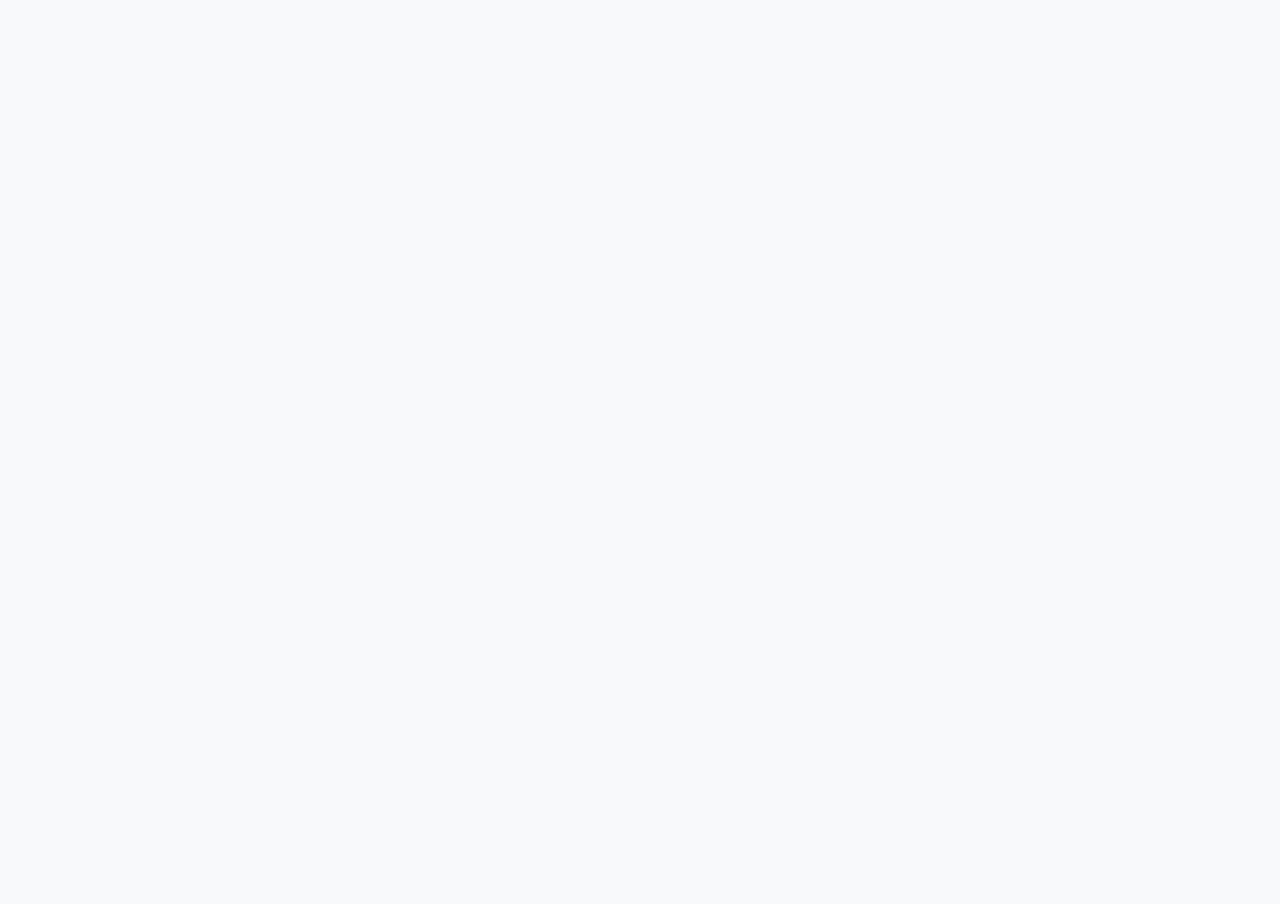
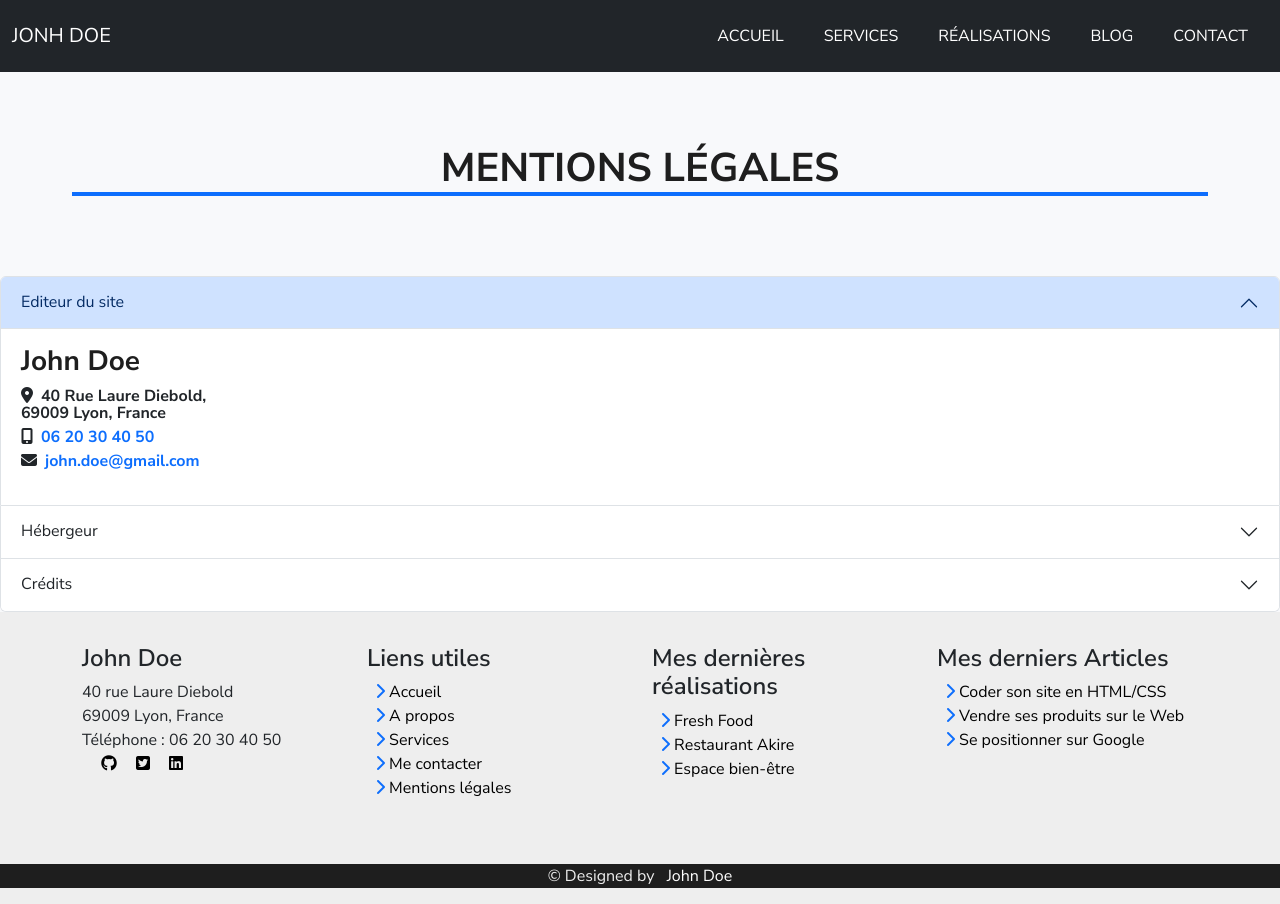
Before and after one commit to kilianaBldr/ReactJS, a React (Create React App) app: page /Mention in a window 1280 px wide. Before the commit this address had no page. Before the commit the page ends 800 px from the top, so only its background shows below. Built offline with nearby package versions, Linux system fonts and the light colour scheme.

Commit message:
Ajout de la pade des Mentions Légales

```diff
--- a/src/App.js
+++ b/src/App.js
@@ -5,6 +5,7 @@ import Services from "./pages/Service/Services";
 import Realisations from "./pages/Realisations/Realisations";
 import Blog from "./pages/Blog/Blog";
 import Contacte from "./pages/Contacte/Contacte";
+import Mention from "./pages/Mentions.L/Mention";
 
 
 function App() {
@@ -16,7 +17,7 @@ function App() {
         <Route path="/Realisations" element={<Realisations/>}/>
         <Route path="/Blog" element={<Blog/>}/>
         <Route path="/Contacte" element={<Contacte/>}/>
-
+        <Route path="/Mention" element={<Mention/>}/>
       </Routes>
 
       </div>
--- a/src/index.css
+++ b/src/index.css
@@ -20,7 +20,7 @@ header {
 }
 h1,h2,h3{
   font-family: "Nunito Sans", sans-serif;
-  font-weight: 600;
+  font-weight: bold;
   font-style: normal;
   color: #1e1e1e;
 }
--- a/src/pages/Contacte/Contacte.css
+++ b/src/pages/Contacte/Contacte.css
@@ -26,5 +26,6 @@ input {
     margin-bottom: 1rem;
 }
 textarea {
-    height: 10vh;
+    border-radius: 4px;
+    border: 1px solid rgb(177, 176, 176);
 }
--- a/src/pages/Contacte/Contacte.jsx
+++ b/src/pages/Contacte/Contacte.jsx
@@ -27,7 +27,7 @@ const Contacte = () =>{
                                 <label htmlFor="subject"></label>
                                 <input type="text" name="subject" id="subject" placeholder="Sujet" required/>
                                 <label htmlFor="message"></label>
-                                <input type="textarea"rows="4" name="message" id="message" placeholder="Votre message"  required/>
+                                <textarea type="textarea" rows="4" name="message" id="message" placeholder="Votre message"  required/>
                                 <div className="buttonForm text-center">
                                     <button type="submit" className="btn btn-primary mt-3">Envoyer</button>
                                 </div>
--- a/src/pages/Footer/Footer.jsx
+++ b/src/pages/Footer/Footer.jsx
@@ -25,16 +25,16 @@ const Footer = () =>{
                     <article className="lien col-md-6 col-lg-3">
                         <h4>Liens utiles</h4>
                         <Link to="/"><i className="fa-solid fa-chevron-right"style={{color:"#0d6efd"}}></i> Accueil</Link> <br />
-                        <Link to="/propos"><i className="fa-solid fa-chevron-right"style={{color:"#0d6efd"}}></i> A propos</Link> <br />
+                        <Link to="/aPropos"><i className="fa-solid fa-chevron-right"style={{color:"#0d6efd"}}></i> A propos</Link> <br />
                         <Link to="/Services"><i className="fa-solid fa-chevron-right"style={{color:"#0d6efd"}}></i> Services</Link> <br />
                         <Link to="/Contacte"><i className="fa-solid fa-chevron-right"style={{color:"#0d6efd"}}></i> Me contacter</Link> <br />
                         <Link to="/Mention"><i className="fa-solid fa-chevron-right"style={{color:"#0d6efd"}}></i> Mentions légales</Link>
                     </article>
                     <article className="col-md-6 col-lg-3">
                         <h4>Mes dernières réalisations</h4>
-                        <Link to="/Realisation"><i className="fa-solid fa-chevron-right"style={{color:"#0d6efd"}}></i> Fresh Food</Link> <br />
-                        <Link to="/Realisation"><i className="fa-solid fa-chevron-right"style={{color:"#0d6efd"}}></i> Restaurant Akire</Link> <br />
-                        <Link to="/Realisation"><i className="fa-solid fa-chevron-right"style={{color:"#0d6efd"}}></i> Espace bien-être</Link>
+                        <Link to="/Realisations"><i className="fa-solid fa-chevron-right"style={{color:"#0d6efd"}}></i> Fresh Food</Link> <br />
+                        <Link to="/Realisations"><i className="fa-solid fa-chevron-right"style={{color:"#0d6efd"}}></i> Restaurant Akire</Link> <br />
+                        <Link to="/Realisations"><i className="fa-solid fa-chevron-right"style={{color:"#0d6efd"}}></i> Espace bien-être</Link>
 
                     </article>
                     <article className="col-md-6 col-lg-3">
@@ -47,7 +47,7 @@ const Footer = () =>{
                 </div>
             </div>
             <div className="copyright">
-                &copy; Designed by <Link to="#" className="text-white">John Doe</Link>
+                &copy; Designed by <Link to="/" className="text-white">John Doe</Link>
             </div>
         </footer>
     )
--- a/src/pages/Home/Home.css
+++ b/src/pages/Home/Home.css
@@ -1,7 +1,6 @@
 @media (min-width: 768px) {
   .presentation {
     background-image: url(/public/images/hero-bg-tablette.jpg), linear-gradient(to right,rgb(0,0,0,0.3),rgb(0,0,0,0.3)) ;
-    box-shadow: 0 0 0 200px rgba(0, 0, 0, 0.3) inset;
     background-repeat: no-repeat;
     background-size: cover;
    }
@@ -11,30 +10,26 @@
 @media (min-width: 1200px) {
     .presentation{
         background-image: url(/public/images/hero-bg.jpg), linear-gradient(to right,rgb(0,0,0,0.3),rgb(0,0,0,0.3));
-        box-shadow: 0 0 0 200px rgba(0, 0, 0, 0.3) inset;
         background-repeat: no-repeat;
         background-size: cover;
+
         min-height: 100%;
     }
 }
-
-
-
 
 .presentation {
     display: flex;
     align-items: center;
     justify-content: center;
     background-image: url(/public/images/hero-bg-mobile.jpg),linear-gradient(to right,rgb(0,0,0,0.3),rgb(0,0,0,0.3)) ;
-    box-shadow: 0 0 0 200px rgba(0, 0, 0, 0.3) inset;
     background-repeat: no-repeat;
+    background-position: center;
     background-size: cover;
     text-align: center;
     height: 100vh;
 
 }
-.presentation h1,.presentation h2, a{
-    text-decoration: none;
+.presentation h1,.presentation h2{
     color: white;
 }
 
@@ -57,6 +52,10 @@
     max-width: 100%;
     max-height: 100%;
  }
+ .proposBtn {
+    color: white ;
+    text-decoration: none;
+ }
  .titre {
     border-bottom: 4px solid #0d6efd;
  }
--- a/src/pages/Home/Home.jsx
+++ b/src/pages/Home/Home.jsx
@@ -13,10 +13,10 @@ const Home = () => {
                     <div id="text">
                         <h1>Bonjour, je suis John Doe</h1>
                         <h2>Développpeur Web full stack</h2>
-                        <button type="button" class="btn btn-primary"><Link to="/propos">En savoir plus</Link></button>
+                        <button type="button" class="btn btn-primary"><Link to="/aPropos" className="proposBtn">En savoir plus</Link></button>
                     </div>
                 </div>
-                <section className="container propos">
+                <section className="container propos" id="aPropos">
                     <div className="row">
                         <article className="col-md-6">
                             <h2 className="titre">A propos</h2>
--- a/src/pages/Mentions.L/Mention.css
+++ b/src/pages/Mentions.L/Mention.css
@@ -0,0 +1,8 @@
+.titreMention {
+    border-bottom: 4px solid #0d6efd;
+}
+.lienMention {
+    text-decoration: none;
+    font-weight: bold;
+    padding-left: 0.5rem;
+}
--- a/src/pages/Mentions.L/Mention.jsx
+++ b/src/pages/Mentions.L/Mention.jsx
@@ -1,9 +1,73 @@
 import React from "react"
+import { Link } from "react-router-dom"
 import "./Mention.css"
+import Nav from "../Header/Nav"
+import Footer from "../Footer/Footer"
 
 const Mention = () =>{
     return(
-        <div></div>
+        <div>
+               <Nav/>
+               <main>
+                <div className=" text-uppercase text-center m-4 p-5">
+                    <h1 className="titreMention">Mentions légales</h1>
+                </div>
+                <div className="accordion" id="accordionExample">
+  <div className="accordion-item">
+    <h2 className="accordion-header">
+      <button className="accordion-button" type="button" data-bs-toggle="collapse" data-bs-target="#collapseOne" aria-expanded="true" aria-controls="collapseOne">
+            Editeur du site
+      </button>
+    </h2>
+    <div id="collapseOne" className="accordion-collapse collapse show" data-bs-parent="#accordionExample">
+      <div className="accordion-body">
+      <h3>John Doe</h3>
+      <address>
+        <i className="fa-solid fa-location-dot"><span className="lienMention">40 Rue Laure Diebold, <br />
+        69009 Lyon, France
+        </span></i> <br />
+        <i className="fa-solid fa-mobile-screen-button"></i><Link to="tel:+0620304050" className="lienMention" target="_blank">06 20 30 40 50</Link> <br />
+        <i class="fa-solid fa-envelope"><Link to="mailto:john.doe@gmail.com"className="lienMention" target="_blank">john.doe@gmail.com</Link></i>
+        </address>
+      </div>
+    </div>
+  </div>
+  <div className="accordion-item">
+    <h2 className="accordion-header">
+      <button className="accordion-button collapsed" type="button" data-bs-toggle="collapse" data-bs-target="#collapseTwo" aria-expanded="false" aria-controls="collapseTwo">
+        Hébergeur
+      </button>
+    </h2>
+    <div id="collapseTwo" className="accordion-collapse collapse" data-bs-parent="#accordionExample">
+      <div className="accordion-body">
+        <h3>Always Data</h3>
+        <address>
+            91 rue du Faubourg Saint Honoré <br />
+            72008 Paris
+        </address>
+        <i class="fa-solid fa-globe"><Link to="https://www.alwaysdata.com/fr/" className="lienMention" target="_blank">www.alwaysdata.com</Link></i>
+      </div>
+    </div>
+  </div>
+  <div className="accordion-item">
+    <h2 className="accordion-header">
+      <button className="accordion-button collapsed" type="button" data-bs-toggle="collapse" data-bs-target="#collapseThree" aria-expanded="false" aria-controls="collapseThree">
+        Crédits
+      </button>
+    </h2>
+    <div id="collapseThree" className="accordion-collapse collapse" data-bs-parent="#accordionExample">
+      <div className="accordion-body">
+        <h3>Crédits</h3>
+        <p>Site développé par John Doe, étudiant du CEF. <br />
+        Les images libres de droit sont issues du site<Link to="https://pixabay.com/fr/" className="lienMention" target="_blank">Pixabay</Link>.
+        </p>
+      </div>
+    </div>
+  </div>
+</div>
+               </main>
+               <Footer/>
+        </div>
     )
 }
 export default Mention;
```
